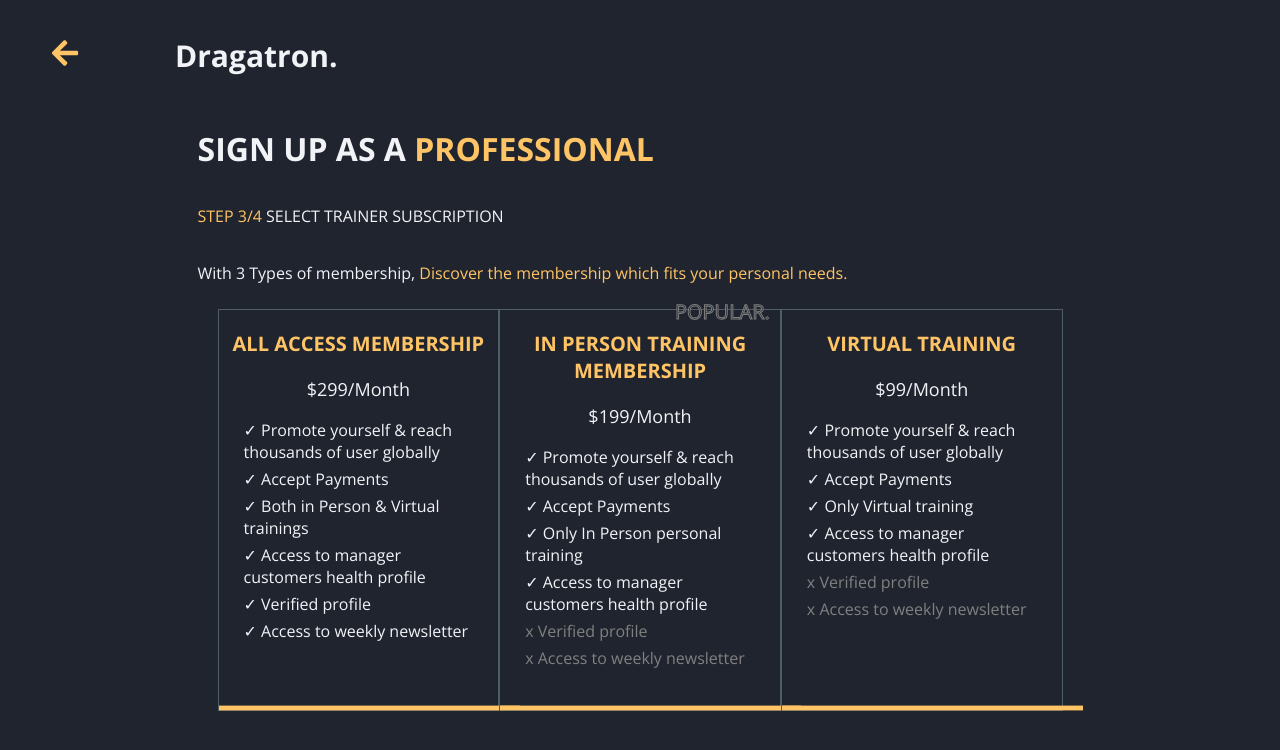
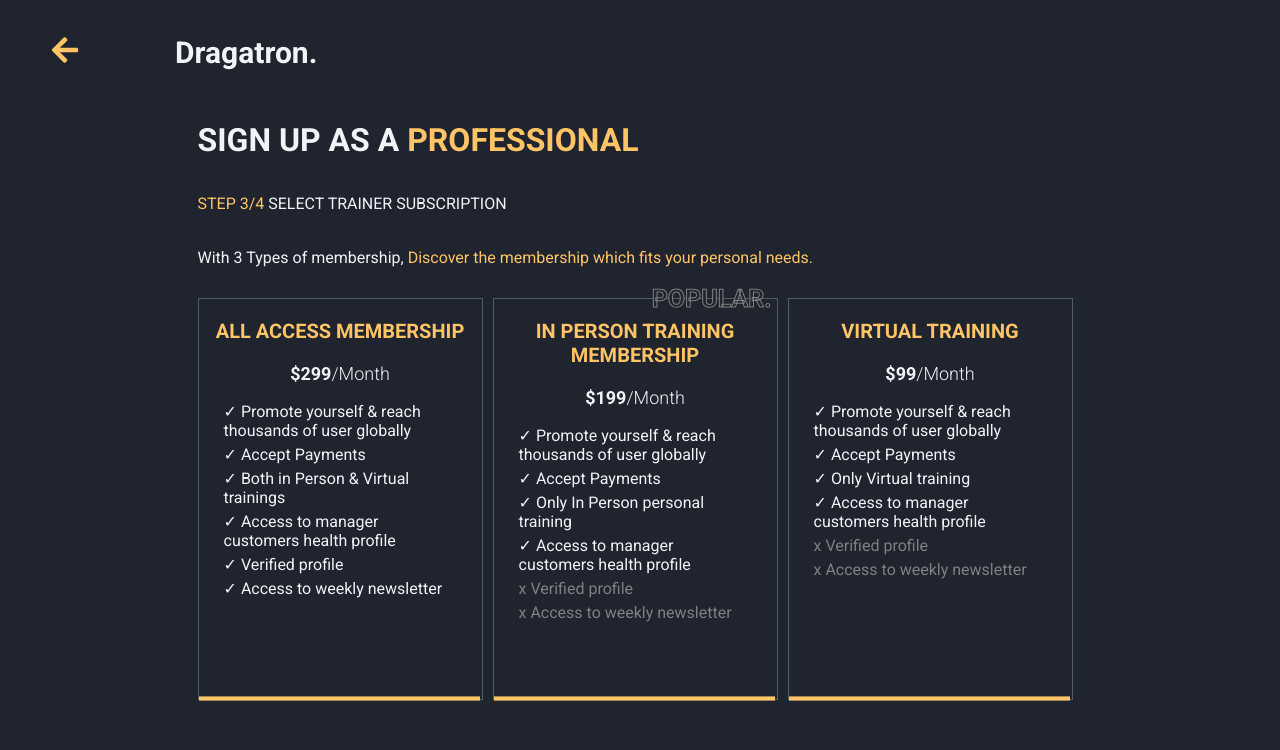
Before and after one commit to rey-jonathan/dragatron, a React (Vite) app: page / in a window 1280 px wide. Shown: the top 750 px of the page. Built offline with nearby package versions, Linux system fonts and the light colour scheme.

Commit message:
Fix some styling and refactor

```diff
--- a/index.html
+++ b/index.html
@@ -4,7 +4,7 @@
     <meta charset="UTF-8" />
     <link rel="icon" type="image/svg+xml" href="/src/favicon.svg" />
     <meta name="viewport" content="width=device-width, initial-scale=1.0" />
-    <title>Vite App</title>
+    <title>Dragatron</title>
   </head>
   <body>
     <div id="root"></div>
--- a/src/components/Header.jsx
+++ b/src/components/Header.jsx
@@ -1,6 +1,6 @@
 import { FaArrowLeft } from "react-icons/fa";
 
-import "./header.css";
+import "./styles/header.css";
 
 const Header = () => {
   return (
--- a/src/components/MainContent.jsx
+++ b/src/components/MainContent.jsx
@@ -1,7 +1,7 @@
 import MembershipBox from "./MembershipBox";
 import { pricing } from "../data/pricing";
 
-import "./MainContent.css";
+import "./styles/MainContent.css";
 
 const MainContent = () => {
   return (
--- a/src/components/MembershipBox.jsx
+++ b/src/components/MembershipBox.jsx
@@ -1,4 +1,4 @@
-import "./MembershipBox.css";
+import "./styles/MembershipBox.css";
 
 const MembershipBox = ({ data }) => {
   return (
@@ -8,7 +8,10 @@ const MembershipBox = ({ data }) => {
           {a.popular && <p className='popular__text'>POPULAR.</p>}
           <div className='price__box'>
             <p className='box__title'>{a.title}</p>
-            <p className='box__price'>${a.price}/Month</p>
+            <p className='box__price'>
+              ${a.price}
+              <span style={{ fontWeight: "100" }}>/Month</span>
+            </p>
           </div>
           {/* <div style={{ marginTop: "35px" }}> */}
           <ul className='box__list'>
--- a/src/components/MainContent.css
+++ b/src/components/styles/MainContent.css
@@ -10,7 +10,6 @@
 .pricing__box {
   display: flex;
   justify-content: space-between;
-  margin: 25px 20px;
 }
 
 @media (max-width: 768px) {
--- a/src/components/MembershipBox.css
+++ b/src/components/styles/MembershipBox.css
@@ -4,15 +4,18 @@
   position: relative;
   height: 400px;
   width: 300px;
+  margin-right: 10px;
+  margin-top: 15px;
 }
 
 .popular__text {
   position: absolute;
-  top: -32px;
-  right: 10px;
+  top: -40px;
+  right: 5px;
   color: #20242f;
   -webkit-text-stroke: 1px gray;
-  font-size: 20px;
+  font-size: 25px;
+  font-weight: bold;
 }
 
 .box__list {
@@ -28,6 +31,7 @@
 
 .box__price {
   font-size: 18px;
+  font-weight: bold;
 }
 
 .box__list > li {
@@ -66,21 +70,18 @@
   display: block;
   background-color: var(--gold);
   color: transparent;
-  padding: 0px 78px;
+  padding: 0px 68px;
   font-size: 18px;
   cursor: pointer;
   text-decoration: none;
   position: absolute;
   bottom: -10px;
-  transform: scaleY(
-    0.2
-  ); /* you need a scale here to allow it to transition in both directions */
+  transform: scaleY(0.2);
   transition: 0.5s all ease;
   width: 145px;
 }
 
 .box:hover > .box__button {
-  /* animation: 1s slide-bottom-center forwards; */
   padding-top: 18px;
   padding-bottom: 18px;
   color: black;
@@ -91,8 +92,6 @@
 .box__title {
   color: var(--gold);
   text-transform: uppercase;
-  /* position: absolute;
-  margin: 3px 0; */
 }
 
 @keyframes slidein-right {
--- a/src/index.css
+++ b/src/index.css
@@ -1,4 +1,4 @@
-@import url("https://fonts.googleapis.com/css2?family=Open+Sans:wght@400;500;700&display=swap");
+@import url("https://fonts.googleapis.com/css2?family=Roboto:wght@300;400;500;700&display=swap");
 
 body {
   margin: 0;
@@ -6,7 +6,7 @@ body {
   box-sizing: border-box;
   background-color: #20242f;
   color: #f2f3f7;
-  font-family: "Open Sans", sans-serif;
+  font-family: "Roboto", sans-serif;
 
   --gold: #fec465;
 }
```
Also changed, not shown: src/components/styles/header.css (renamed from src/components/header.css).
